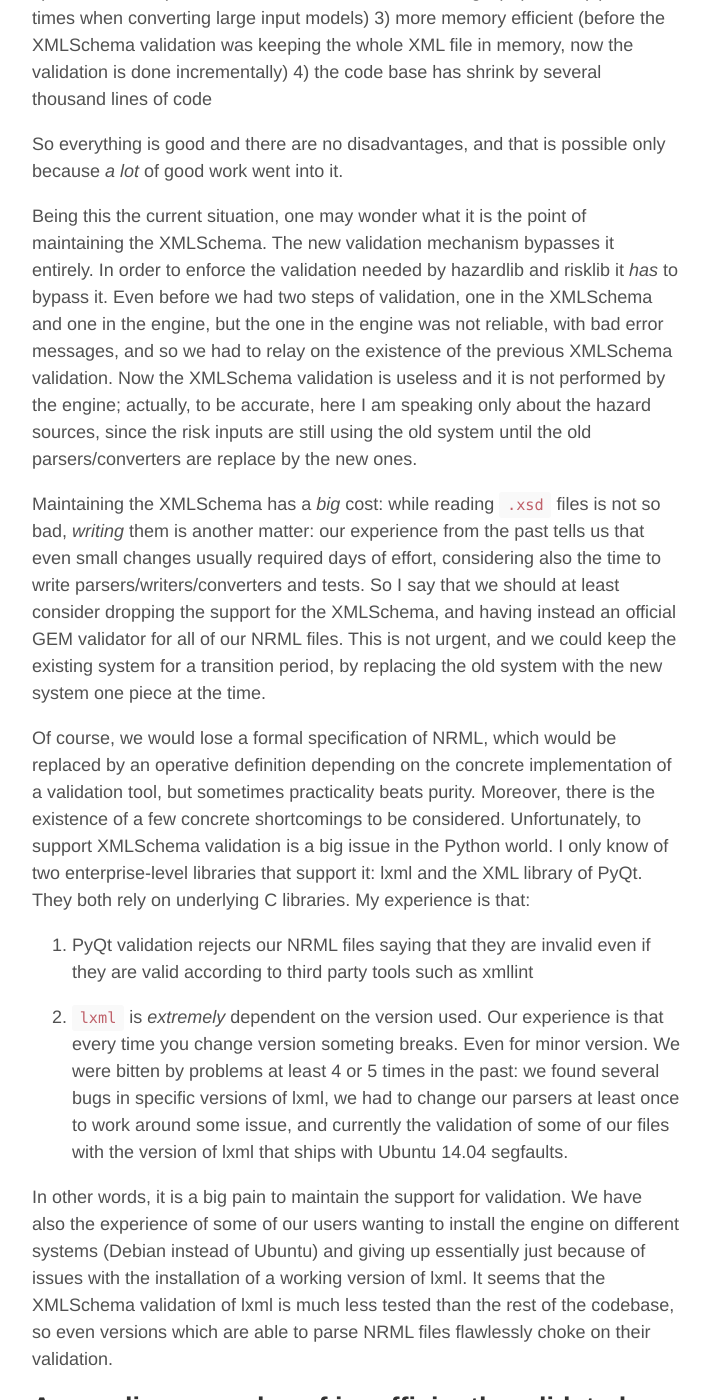
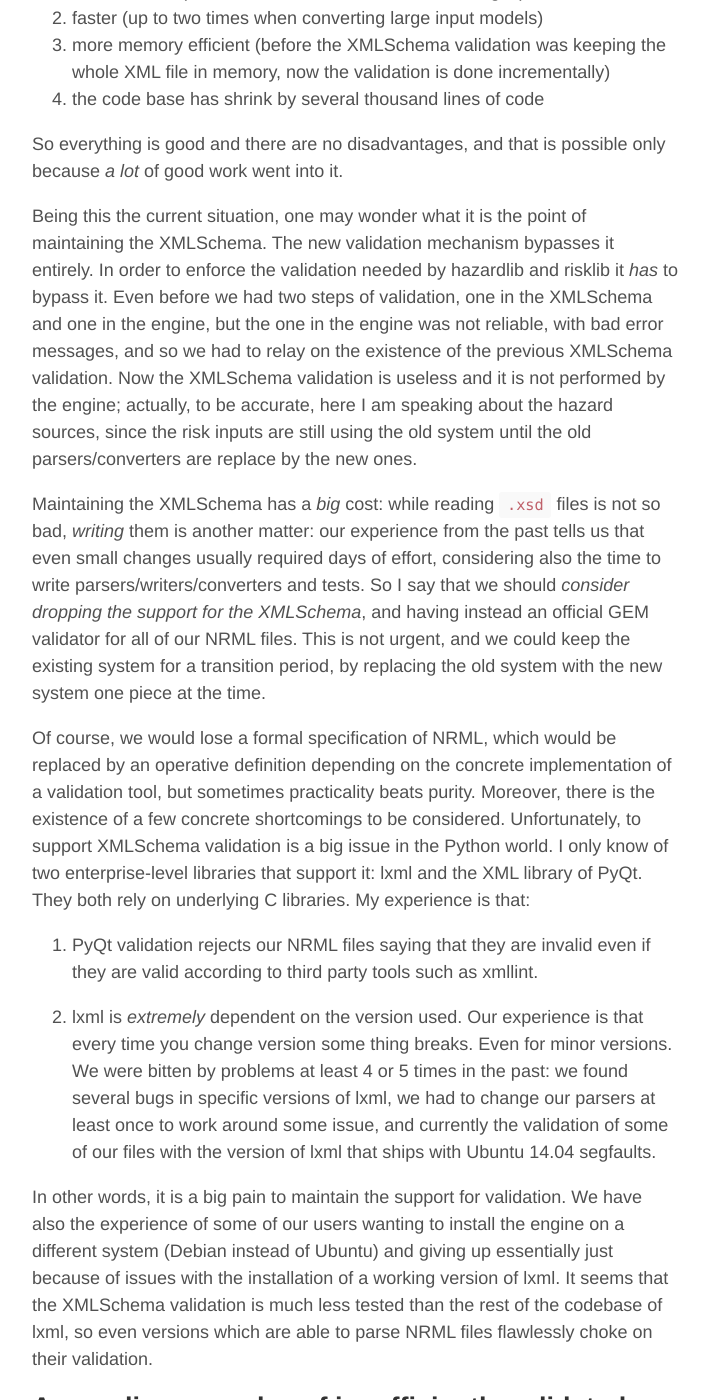
Before and after one commit to micheles/micheles.github.io, a Jekyll site: the page built from _posts/2014-09-14-dropping-XMLSchema-support.md, in a window 1280 px wide and 1400 px high, scrolled down 1401 px. Shown: the whole window, without its empty margins (284-995 px from the left). Built offline with Jekyll 4.4.1, drawn with Linux system fonts in a browser that asks for light colours; Markdown is read by kramdown in place of the engine named in the settings; comment, search, counter and statistics services are not loaded; some of the changed text lies outside the part shown.

Commit message:
Small fixed

```diff
--- a/_posts/2014-09-14-dropping-XMLSchema-support.md
+++ b/_posts/2014-09-14-dropping-XMLSchema-support.md
@@ -16,12 +16,12 @@
 alternative formats: I want to stick to NRML, but I want to
 raise some concerns about some technicalities in its validation.
 
-The interesting about XML is that there are several technologies to
+The interesting thing about XML is that there are several technologies to
 validate it: at GEM we are using the
-[XMLSchema](http://www.w3.org/XML/Schema) standard. In practice, to
+[XMLSchema](http://www.w3.org/XML/Schema) standard. In practice, in order to
 validate a NRML file, one must define a specification for it in terms
-of XML files following the XMLSchema format, let's call them the
-`.xsd` files from the name of their extension. Then there are tools able to
+of XML files following the XMLSchema format. Let's call them the
+`.xsd` files, from the name of their extension. Then there are tools able to
 validate the NRML file according to the given `.xsd` files. In
 particular, you can find the `.xsd` [files specifying NRML on
 GitHub](https://github.com/gem/oq-nrmllib/blob/master/openquake/nrmllib/schema/nrml.xsd). The specification is rather complex since it involves dozens of files;
@@ -55,11 +55,11 @@
 and risklib. Moreover the procedure to convert from NRML sources to
 hazardlib objects has been rewritten and now it is
 
-1) more reliable (i.e. with better and earlier error messages)
-2) faster (up to two times when converting large input models)
-3) more memory efficient (before the XMLSchema validation was keeping
+1. more reliable (i.e. with better and earlier error messages)
+2. faster (up to two times when converting large input models)
+3. more memory efficient (before the XMLSchema validation was keeping
    the whole XML file in memory, now the validation is done incrementally)
-4) the code base has shrink by several thousand lines of code
+4. the code base has shrink by several thousand lines of code
 
 So everything is good and there are no disadvantages, and that is
 possible only because *a lot* of good work went into it.
@@ -72,7 +72,7 @@
 the engine was not reliable, with bad error messages, and so we had to
 relay on the existence of the previous XMLSchema validation. Now the
 XMLSchema validation is useless and it is not performed by the engine;
-actually, to be accurate, here I am speaking only about the hazard
+actually, to be accurate, here I am speaking about the hazard
 sources, since the risk inputs are still using the old system until
 the old parsers/converters are replace by the new ones.
 
@@ -80,8 +80,8 @@
 is not so bad, *writing* them is another matter: our experience from
 the past tells us that even small changes usually required days of
 effort, considering also the time to write parsers/writers/converters
-and tests. So I say that we should at least consider dropping the
-support for the XMLSchema, and having instead an official GEM
+and tests. So I say that we should *consider dropping the
+support for the XMLSchema*, and having instead an official GEM
 validator for all of our NRML files. This is not urgent, and we could
 keep the existing system for a transition period, by replacing the old
 system with the new system one piece at the time.
@@ -97,11 +97,11 @@
 that:
 
 1. PyQt validation rejects our NRML files saying that they are invalid
-   even if they are valid according to third party tools such as xmllint
+   even if they are valid according to third party tools such as xmllint.
 
-2. `lxml` is *extremely* dependent on the version used. Our experience
-   is that every time you change version someting breaks. Even for
-   minor version. We were bitten by problems at least 4 or 5 times
+2. lxml is *extremely* dependent on the version used. Our experience
+   is that every time you change version some thing breaks. Even for
+   minor versions. We were bitten by problems at least 4 or 5 times
    in the past: we found several bugs in specific versions of lxml,
    we had to change our parsers at least once to work around some
    issue, and currently the validation of some of our files with the
@@ -109,10 +109,10 @@
 
 In other words, it is a big pain to maintain the support for validation.
 We have also the experience of some of our users wanting to install
-the engine on different systems (Debian instead of Ubuntu) and giving
+the engine on a different system (Debian instead of Ubuntu) and giving
 up essentially just because of issues with the installation of a working
-version of lxml. It seems that the XMLSchema validation of lxml is
-much less tested than the rest of the codebase, so even versions which
+version of lxml. It seems that the XMLSchema validation is
+much less tested than the rest of the codebase of lxml, so even versions which
 are able to parse NRML files flawlessly choke on their validation.
 
 
```
Also changed, not shown: other parts of _posts/2014-09-14-dropping-XMLSchema-support.md (+3 -3 lines).
